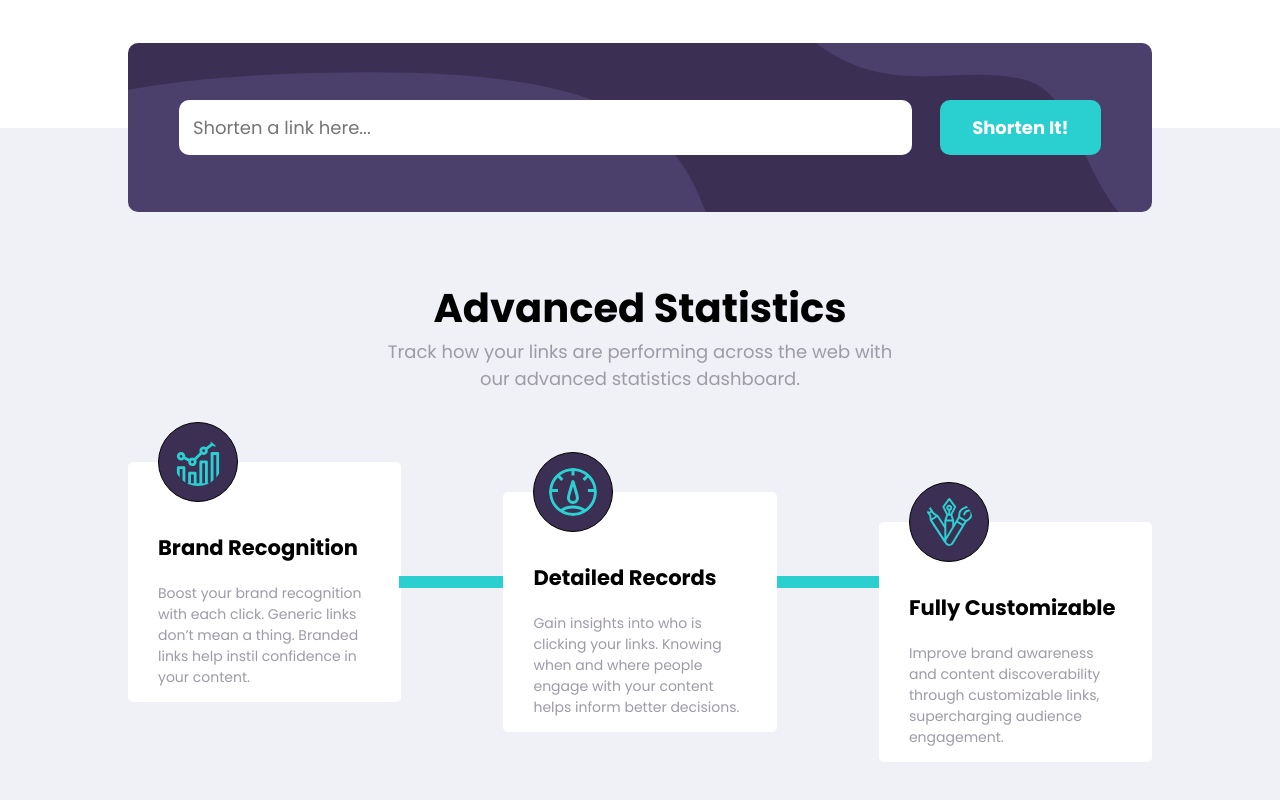
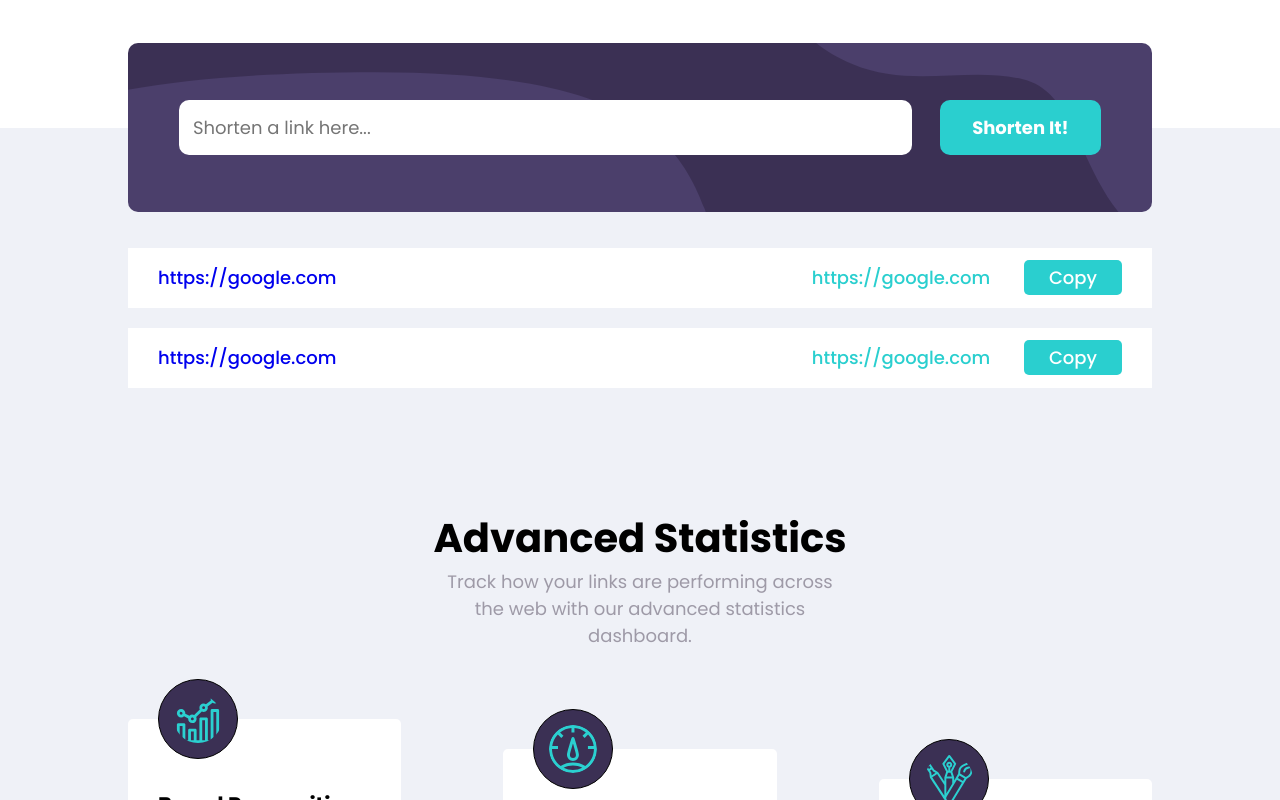
Before and after one commit to VolodymyrSvereniak/url-shortening-app, a Vue app: page / in a window 1280 px wide. Shown: the part 920-1720 px from the top of the page. Built offline with nearby package versions, Linux system fonts and the light colour scheme.

Commit message:
Styled shortened link item

```diff
--- a/src/App.vue
+++ b/src/App.vue
@@ -6,7 +6,7 @@
     </div>
     <input-element />
     <statistics-section />
-    <c-t-a-section />
+    <cta-section />
     <app-footer />
   </div>
 </template>
@@ -16,7 +16,7 @@ import AppHeader from '@/components/AppHeader.vue'
 import StartedSection from '@/components/StartedSection.vue'
 import InputElement from '@/components/InputElement.vue'
 import StatisticsSection from './components/StatisticsSection.vue'
-import CTASection from './components/CTASection.vue'
+import CtaSection from './components/CtaSection.vue'
 import AppFooter from './components/AppFooter.vue'
 
 export default {
@@ -25,7 +25,7 @@ export default {
     StartedSection,
     InputElement,
     StatisticsSection,
-    CTASection,
+    CtaSection,
     AppFooter
   }
 }
--- a/src/components/AppFooter.vue
+++ b/src/components/AppFooter.vue
@@ -66,6 +66,10 @@ export default {
         color: hsl(257, 7%, 63%);
         font-size: 14px;
         cursor: pointer;
+
+        &:hover {
+          color: hsl(180, 66%, 49%);
+        }
       }
     }
   }
@@ -85,6 +89,11 @@ export default {
         width: 100%;
         height: auto;
         cursor: pointer;
+
+        &:hover {
+          filter: invert(50%);
+          transform: scale(1.2);
+        }
       }
     }
   }
--- a/src/components/AppHeader.vue
+++ b/src/components/AppHeader.vue
@@ -62,6 +62,10 @@ export default {
         color: hsl(257, 7%, 63%);
         font-weight: 700;
         cursor: pointer;
+
+        &:hover {
+          color: black;
+        }
       }
     }
   }
--- a/src/components/InputElement.vue
+++ b/src/components/InputElement.vue
@@ -1,10 +1,12 @@
 <template>
-  <form class="container">
-    <div class="wrapper">
-      <input class="url-input" type="text" placeholder="Shorten a link here..." />
-      <button class="submit-button" type="submit">Shorten It!</button>
-    </div>
-  </form>
+  <div>
+    <form class="form-container">
+      <div class="wrapper">
+        <input class="url-input" type="text" placeholder="Shorten a link here..." />
+        <button class="submit-button" type="submit">Shorten It!</button>
+      </div>
+    </form>
+  </div>
 </template>
 
 <script>
@@ -12,7 +14,7 @@ export default {}
 </script>
 
 <style lang="scss" scoped>
-.container {
+.form-container {
   display: flex;
   width: 80vw;
   height: 9.375rem;
--- /dev/null
+++ b/src/components/ShortenedUrlItem.vue
@@ -0,0 +1,76 @@
+<template>
+  <div class="container">
+    <div class="wrapper">
+      <a href="#" class="default-url">https://google.com</a>
+      <div class="shortened-url">
+        <a href="#" class="link">https://google.com</a>
+        <button class="copy-button">Copy</button>
+      </div>
+    </div>
+    <div class="wrapper">
+      <a href="#" class="default-url">https://google.com</a>
+      <div class="shortened-url">
+        <a href="#" class="link">https://google.com</a>
+        <button class="copy-button">Copy</button>
+      </div>
+    </div>
+  </div>
+</template>
+
+<script>
+export default {}
+</script>
+
+<style lang="scss" scoped>
+.container {
+  display: flex;
+  flex-direction: column;
+  gap: 20px;
+  align-items: center;
+  padding-top: 120px;
+  font-weight: 500;
+
+  .wrapper {
+    display: flex;
+    justify-content: space-between;
+    align-items: center;
+    padding: 0 30px;
+    width: 80vw;
+    height: 60px;
+    border: none;
+    background-color: white;
+
+    .default-url {
+      text-decoration: none;
+      outline: none;
+    }
+
+    .shortened-url {
+      display: flex;
+      align-items: center;
+
+      .link {
+        padding-right: 1.875rem;
+        color: hsl(180, 66%, 49%);
+        text-decoration: none;
+        outline: none;
+      }
+
+      .copy-button {
+        border: none;
+        border-radius: 5px;
+        font-weight: 500;
+        padding: 4px 25px;
+        cursor: pointer;
+        background-color: hsl(180, 66%, 49%);
+        color: white;
+        outline: none;
+
+        &:hover {
+          background-color: hsl(180, 55%, 67%);
+        }
+      }
+    }
+  }
+}
+</style>
--- a/src/components/StatisticsSection.vue
+++ b/src/components/StatisticsSection.vue
@@ -1,7 +1,8 @@
 <template>
-  <section>
-    <div class="container">
-      <div class="wrapper">
+  <section class="container">
+    <shortened-url-item />
+    <div class="statistics-wrapper">
+      <div class="statistics-info">
         <h2 class="title">Advanced Statistics</h2>
         <p class="description">
           Track how your links are performing across the web with our advanced statistics dashboard.
@@ -14,25 +15,29 @@
 
 <script>
 import StatisticsDetails from './StatisticsDetails.vue'
+import ShortenedUrlItem from './ShortenedUrlItem.vue'
 
 export default {
   components: {
-    StatisticsDetails
+    StatisticsDetails,
+    ShortenedUrlItem
   }
 }
 </script>
 
 <style lang="scss" scoped>
 .container {
+  background-color: #eff1f7;
+
+  .statistics-wrapper {
     display: flex;
     flex-direction: column;
     align-items: center;
     gap: 10px;
-  background-color: #eff1f7;
-  height: 100vh;
-  padding-top: 150px;
 
-  .wrapper {
+    padding: 120px;
+
+    .statistics-info {
       display: flex;
       flex-direction: column;
       align-items: center;
@@ -49,4 +54,5 @@ export default {
       }
     }
   }
+}
 </style>
```
Lines whose indentation alone changed are shown as unchanged.
